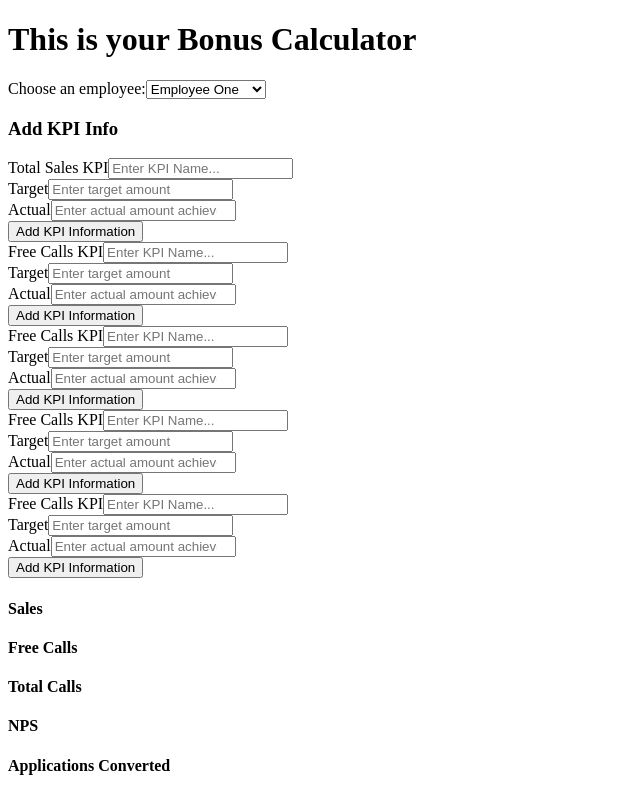
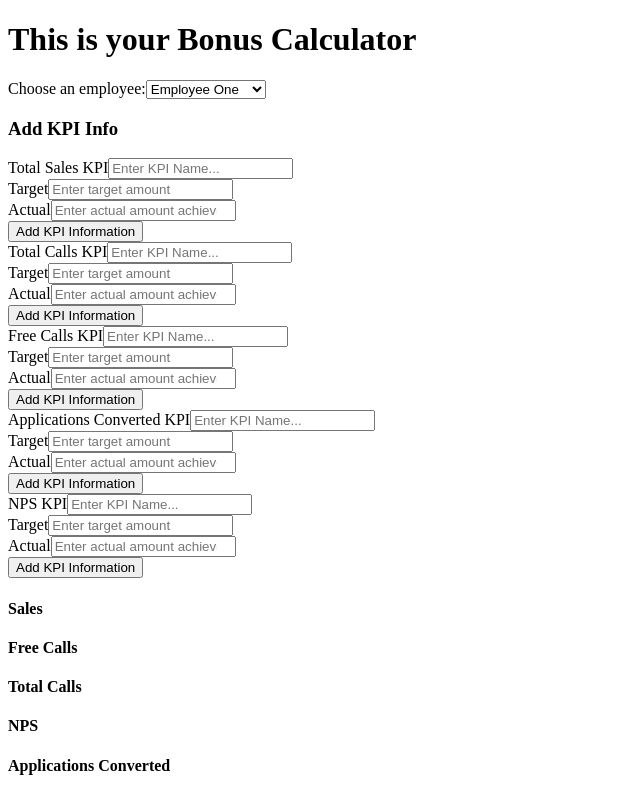
Before and after one commit to rogan-templer/bonus-calculator, a React (Create React App) app: page / in a window 1280 px wide. Shown: the whole page, without its empty margins (0-640 px from the left). Built offline with nearby package versions, Linux system fonts and the light colour scheme.

Commit message:
percentage calc fixed on three components

```diff
--- a/src/components/AddAppsConverted.jsx
+++ b/src/components/AddAppsConverted.jsx
@@ -16,7 +16,7 @@ function AddAppsConverted() {
       text,
       target: +target,
       actual: +actual,
-      freeCallsPercentage: ((+actual / +target) * 20) / 100,
+      appsConvertedPercentage: ((+actual / +target) * 20) / 100,
     };
 
     appsConvertedMade(newAppsConverted);
@@ -25,7 +25,7 @@ function AddAppsConverted() {
     <>
       <form onSubmit={onSubmit}>
         <div>
-          <label htmlFor="text">Free Calls KPI</label>
+          <label htmlFor="text">Applications Converted KPI</label>
           <input
             type="text"
             value={text}
--- a/src/components/AddNps.jsx
+++ b/src/components/AddNps.jsx
@@ -16,7 +16,7 @@ function AddNps() {
       text,
       target: +target,
       actual: +actual,
-      freeCallsPercentage: ((+actual / +target) * 20) / 100,
+      npsPercentage: ((+actual / +target) * 20) / 100,
     };
 
     npsMade(newNps);
@@ -25,7 +25,7 @@ function AddNps() {
     <>
       <form onSubmit={onSubmit}>
         <div>
-          <label htmlFor="text">Free Calls KPI</label>
+          <label htmlFor="text">NPS KPI</label>
           <input
             type="text"
             value={text}
--- a/src/components/AddTotalCalls.jsx
+++ b/src/components/AddTotalCalls.jsx
@@ -16,7 +16,7 @@ function AddTotalCalls() {
       text,
       target: +target,
       actual: +actual,
-      freeCallsPercentage: ((+actual / +target) * 10) / 100,
+      totalCallsPercentage: ((+actual / +target) * 10) / 100,
     };
 
     totalCallsMade(newTotalCalls);
@@ -25,7 +25,7 @@ function AddTotalCalls() {
     <>
       <form onSubmit={onSubmit}>
         <div>
-          <label htmlFor="text">Free Calls KPI</label>
+          <label htmlFor="text">Total Calls KPI</label>
           <input
             type="text"
             value={text}
```
